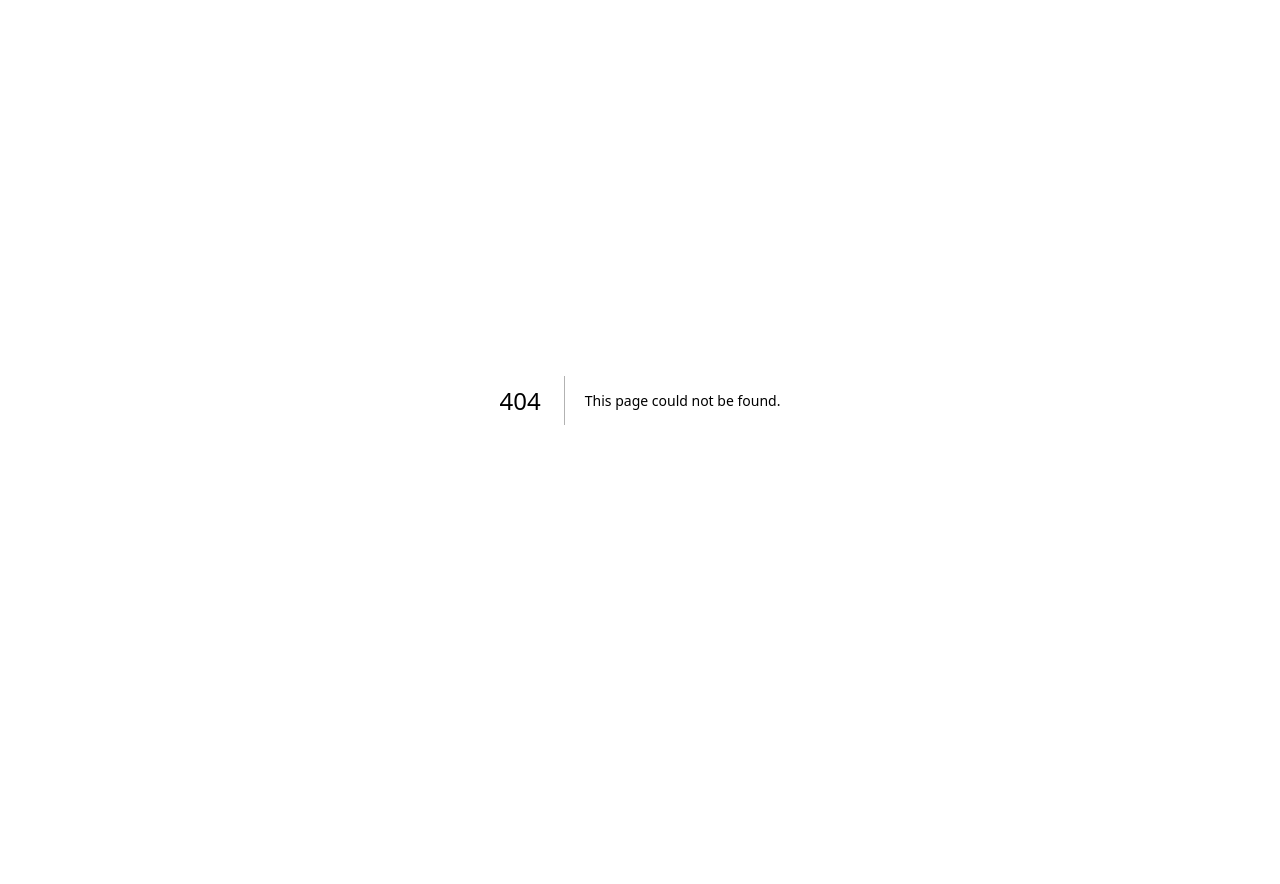
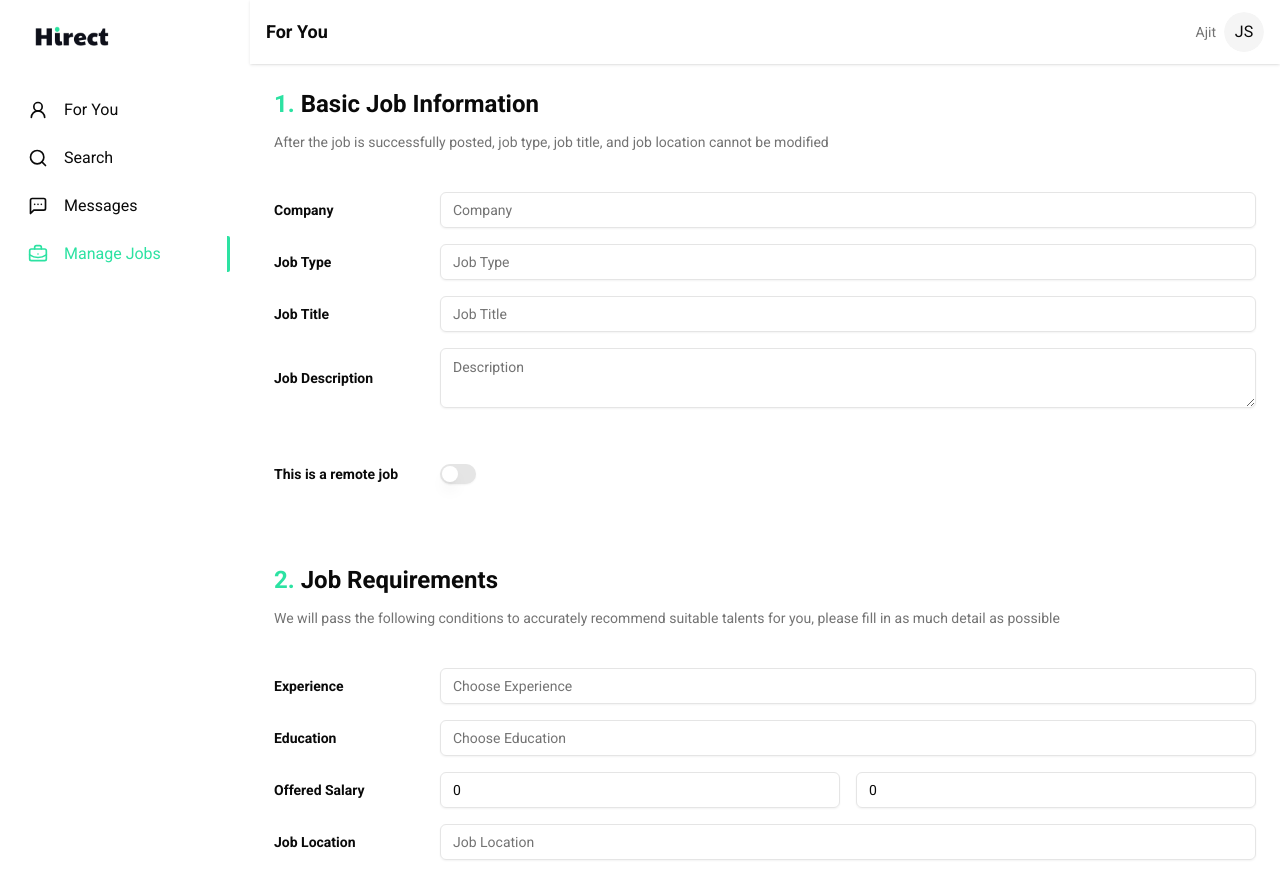
Before and after one commit to DEBargha2004/hireme, a Next.js app: page /dashboard/jobs/new in a window 1280 px wide. Before the commit this address had no page. Before the commit the page ends 800 px from the top, so only its background shows below. Built offline with nearby package versions, Linux system fonts and the light colour scheme.

Commit message:
feat
job page form created

```diff
--- a/src/app/(app)/dashboard/(job-list)/layout.tsx
+++ b/src/app/(app)/dashboard/(job-list)/layout.tsx
@@ -4,7 +4,7 @@ import { dashboardTabs } from "@/constants/tabs";
 import { cn } from "@/lib/utils";
 import Link from "next/link";
 import { usePathname } from "next/navigation";
-import DashboardJobFilter from "../_components/filter";
+import DashboardJobFilter from "./_components/filter";
 
 export default function Layout({ children }: { children: React.ReactNode }) {
   const pathname = usePathname();
--- a/src/app/(app)/dashboard/jobs/closed/page.tsx
+++ b/src/app/(app)/dashboard/jobs/(job-list)/closed/page.tsx
@@ -1,4 +1,4 @@
-import JobListingCard from "../_components/job-listing-card";
+import JobListingCard from "../../_components/job-listing-card";
 
 export default function Page() {
   return (
--- a/src/app/(app)/dashboard/jobs/layout.tsx
+++ b/src/app/(app)/dashboard/jobs/(job-list)/layout.tsx
@@ -2,7 +2,7 @@
 
 import micromatch from "micromatch";
 import { usePathname } from "next/navigation";
-import NavLinks from "./_components/nav-links";
+import NavLinks from "../_components/nav-links";
 
 export default function Layout({ children }: { children: React.ReactNode }) {
   const pathname = usePathname();
--- a/src/app/(app)/dashboard/jobs/opening/page.tsx
+++ b/src/app/(app)/dashboard/jobs/(job-list)/opening/page.tsx
@@ -1,4 +1,4 @@
-import JobListingCard from "../_components/job-listing-card";
+import JobListingCard from "../../_components/job-listing-card";
 
 export default function Page() {
   return (
--- a/src/app/(app)/dashboard/jobs/page.tsx
+++ b/src/app/(app)/dashboard/jobs/(job-list)/page.tsx
@@ -1,14 +1,17 @@
 import { Button } from "@/components/ui/button";
-import JobListingCard from "./_components/job-listing-card";
+import JobListingCard from "../_components/job-listing-card";
 import { Plus } from "lucide-react";
+import Link from "next/link";
 
 export default function Page() {
   return (
     <main className="w-full space-y-6">
-      <Button>
-        <Plus />
-        <span>Post a new job</span>
-      </Button>
+      <Link href={"/dashboard/jobs/new"}>
+        <Button>
+          <Plus />
+          <span>Post a new job</span>
+        </Button>
+      </Link>
       {Array.from({ length: 10 }).map((_, i) => (
         <JobListingCard key={i} />
       ))}
--- a/src/app/(app)/dashboard/jobs/rejected/page.tsx
+++ b/src/app/(app)/dashboard/jobs/(job-list)/rejected/page.tsx
@@ -1,4 +1,4 @@
-import JobListingCard from "../_components/job-listing-card";
+import JobListingCard from "../../_components/job-listing-card";
 
 export default function Page() {
   return (
--- /dev/null
+++ b/src/app/(app)/dashboard/jobs/new/page.tsx
@@ -0,0 +1,20 @@
+"use client";
+
+import JobForm from "@/components/custom/forms/job";
+import { defaultValues, jobSchema, TJob } from "@/schema/job";
+import { zodResolver } from "@hookform/resolvers/zod";
+import { useForm } from "react-hook-form";
+
+export default function Page() {
+  const form = useForm<TJob>({
+    resolver: zodResolver(jobSchema),
+    defaultValues: defaultValues,
+  });
+
+  const onSubmit = async (e: TJob) => {};
+  return (
+    <main>
+      <JobForm form={form} onSubmit={onSubmit} />
+    </main>
+  );
+}
--- /dev/null
+++ b/src/components/custom/app/navbar-header.tsx
@@ -0,0 +1,12 @@
+"use client";
+
+import { usePathname } from "next/navigation";
+
+export default function NavbarHeader() {
+  const pathname = usePathname();
+
+  if (pathname === "/dashboard/jobs/new") {
+    return <h1 className="w-full font-semibold text-lg">For You</h1>;
+  }
+  return <h1 className="w-full font-semibold text-lg">For You</h1>;
+}
--- a/src/components/custom/app/navbar.tsx
+++ b/src/components/custom/app/navbar.tsx
@@ -1,5 +1,6 @@
 import { Avatar, AvatarFallback, AvatarImage } from "@/components/ui/avatar";
 import { cn } from "@/lib/utils";
+import NavbarHeader from "./navbar-header";
 
 export default function Navbar({
   className,
@@ -13,7 +14,7 @@ export default function Navbar({
       )}
       {...props}
     >
-      <h1 className="w-full font-semibold text-lg">For You</h1>
+      <NavbarHeader />
       <p className="text-sm text-muted-foreground">Ajit</p>
       <Avatar>
         <AvatarImage />
--- /dev/null
+++ b/src/components/custom/forms/job.tsx
@@ -0,0 +1,212 @@
+import {
+  Form,
+  FormControl,
+  FormField,
+  FormItem,
+  FormLabel,
+  FormMessage,
+} from "@/components/ui/form";
+import { Input } from "@/components/ui/input";
+import { Switch } from "@/components/ui/switch";
+import { Textarea } from "@/components/ui/textarea";
+import { TJob } from "@/schema/job";
+import { useForm } from "react-hook-form";
+
+export default function JobForm({
+  form,
+  onSubmit,
+}: {
+  form: ReturnType<typeof useForm<TJob>>;
+  onSubmit: (e: TJob) => void;
+}) {
+  return (
+    <Form {...form}>
+      <form
+        className="space-y-20 [&>section]:space-y-10"
+        onSubmit={form.handleSubmit(onSubmit)}
+      >
+        <section>
+          <div className="space-y-3">
+            <h1 className="font-semibold text-2xl">
+              <span className="text-primary">1.&nbsp;</span>
+              <span>Basic Job Information</span>
+            </h1>
+            <p className="text-sm text-muted-foreground">
+              After the job is successfully posted, job type, job title, and job
+              location cannot be modified
+            </p>
+          </div>
+          <div className="space-y-4 [&>div]:flex [&>div]:gap-4 [&>div>label]:w-[150px] [&>div>label]:shrink-0">
+            <FormField
+              control={form.control}
+              name="company"
+              render={({ field }) => (
+                <FormItem className="space-y-0 flex items-center justify-start ">
+                  <FormLabel className="font-semibold whitespace-nowrap">
+                    Company
+                  </FormLabel>
+                  <FormControl>
+                    <Input placeholder="Company" {...field} />
+                  </FormControl>
+                  <FormMessage />
+                </FormItem>
+              )}
+            />
+            <FormField
+              control={form.control}
+              name="type"
+              render={({ field }) => (
+                <FormItem className="space-y-0 flex items-center justify-start ">
+                  <FormLabel className="font-semibold whitespace-nowrap">
+                    Job Type
+                  </FormLabel>
+                  <FormControl>
+                    <Input placeholder="Job Type" {...field} />
+                  </FormControl>
+                  <FormMessage />
+                </FormItem>
+              )}
+            />
+            <FormField
+              control={form.control}
+              name="title"
+              render={({ field }) => (
+                <FormItem className="space-y-0 flex items-center justify-start ">
+                  <FormLabel className="font-semibold whitespace-nowrap">
+                    Job Title
+                  </FormLabel>
+                  <FormControl>
+                    <Input placeholder="Job Title" {...field} />
+                  </FormControl>
+                  <FormMessage />
+                </FormItem>
+              )}
+            />
+            <FormField
+              control={form.control}
+              name="description"
+              render={({ field }) => (
+                <FormItem className="space-y-0 flex items-center justify-start ">
+                  <FormLabel className="font-semibold whitespace-nowrap">
+                    Job Description
+                  </FormLabel>
+                  <FormControl>
+                    <Textarea placeholder="Description" {...field} />
+                  </FormControl>
+                  <FormMessage />
+                </FormItem>
+              )}
+            />
+            <FormField
+              control={form.control}
+              name="isRemote"
+              render={({ field }) => (
+                <FormItem className="space-y-0 flex items-center justify-start pt-10">
+                  <FormLabel className="font-semibold whitespace-nowrap">
+                    This is a remote job
+                  </FormLabel>
+                  <FormControl>
+                    <Switch
+                      checked={field.value}
+                      onCheckedChange={field.onChange}
+                    />
+                  </FormControl>
+                  <FormMessage />
+                </FormItem>
+              )}
+            />
+          </div>
+        </section>
+        <section>
+          <div className="space-y-3">
+            <h1 className="font-semibold text-2xl">
+              <span className="text-primary">2.&nbsp;</span>
+              <span>Job Requirements</span>
+            </h1>
+            <p className="text-sm text-muted-foreground">
+              We will pass the following conditions to accurately recommend
+              suitable talents for you, please fill in as much detail as
+              possible
+            </p>
+          </div>
+          <div className="space-y-4 [&>div]:flex [&>div]:gap-4 [&>div>label]:w-[150px] [&>div>label]:shrink-0">
+            <FormField
+              control={form.control}
+              name="experience"
+              render={({ field }) => (
+                <FormItem className="space-y-0 flex items-center justify-start ">
+                  <FormLabel className="font-semibold whitespace-nowrap">
+                    Experience
+                  </FormLabel>
+                  <FormControl>
+                    <Input placeholder="Choose Experience" {...field} />
+                  </FormControl>
+                  <FormMessage />
+                </FormItem>
+              )}
+            />
+            <FormField
+              control={form.control}
+              name="education"
+              render={({ field }) => (
+                <FormItem className="space-y-0 flex items-center justify-start ">
+                  <FormLabel className="font-semibold whitespace-nowrap">
+                    Education
+                  </FormLabel>
+                  <FormControl>
+                    <Input placeholder="Choose Education" {...field} />
+                  </FormControl>
+                  <FormMessage />
+                </FormItem>
+              )}
+            />
+            <FormItem className="space-y-0 items-center">
+              <FormLabel className="font-semibold whitespace-nowrap">
+                Offered Salary
+              </FormLabel>
+              <FormField
+                control={form.control}
+                name="salary.min"
+                render={({ field }) => (
+                  <FormItem className="w-1/2">
+                    <FormControl>
+                      <Input placeholder="Select minimum Salary" {...field} />
+                    </FormControl>
+                    <FormMessage />
+                  </FormItem>
+                )}
+              />
+              <FormField
+                control={form.control}
+                name="salary.min"
+                render={({ field }) => (
+                  <FormItem className="w-1/2">
+                    <FormControl>
+                      <Input placeholder="Select minimum Salary" {...field} />
+                    </FormControl>
+                    <FormMessage />
+                  </FormItem>
+                )}
+              />
+            </FormItem>
+            <FormField
+              control={form.control}
+              name="location"
+              render={({ field }) => (
+                <FormItem className="space-y-0 flex items-center justify-start ">
+                  <FormLabel className="font-semibold whitespace-nowrap">
+                    Job Location
+                  </FormLabel>
+                  <FormControl>
+                    <Input placeholder="Job Location" {...field} />
+                  </FormControl>
+                  <FormMessage />
+                </FormItem>
+              )}
+            />
+          </div>
+        </section>
+      </form>
+    </Form>
+  );
+}
--- /dev/null
+++ b/src/schema/job.ts
@@ -0,0 +1,32 @@
+import * as z from "zod";
+
+export const jobSchema = z.object({
+  company: z.string(),
+  type: z.string(),
+  title: z.string(),
+  description: z.string(),
+  isRemote: z.boolean(),
+  experience: z.string(),
+  education: z.string(),
+  salary: z.object({
+    min: z.number(),
+    max: z.number(),
+  }),
+  location: z.string(),
+});
+
+export type TJob = z.infer<typeof jobSchema>;
+export const defaultValues: TJob = {
+  company: "",
+  type: "",
+  title: "",
+  description: "",
+  isRemote: false,
+  experience: "",
+  education: "",
+  salary: {
+    min: 0,
+    max: 0,
+  },
+  location: "",
+};
```
Also changed, not shown: src/app/(app)/dashboard/(job-list)/_components/filter.tsx (renamed from src/app/(app)/dashboard/_components/filter.tsx).
